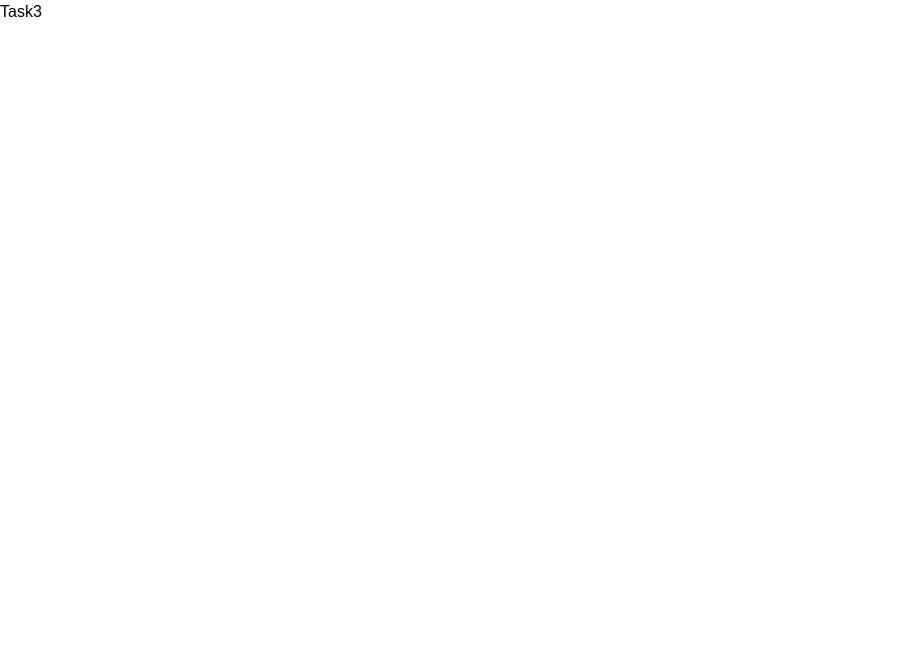
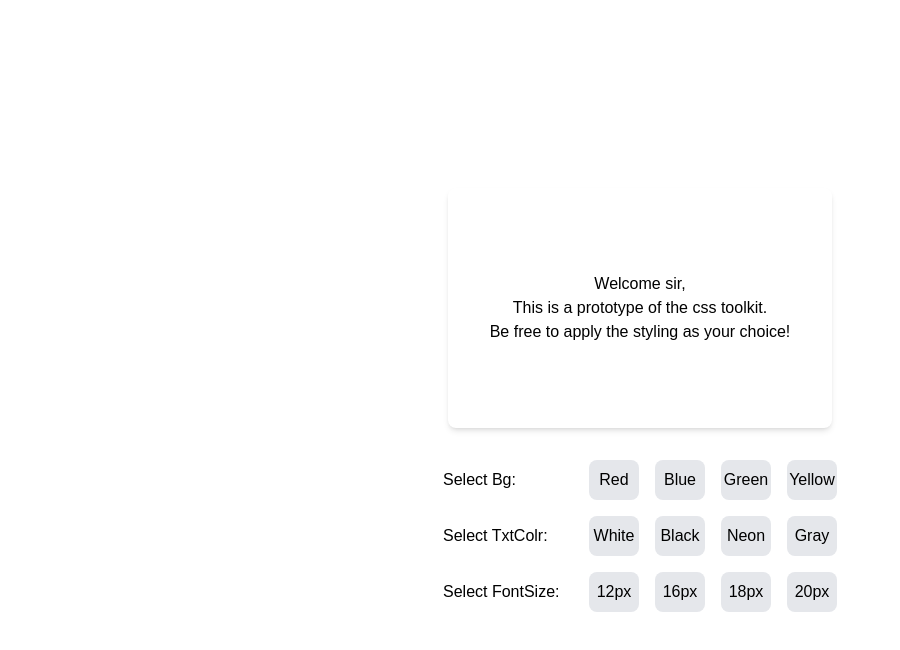
Before and after one commit to Soham-Ambekar/React-Study-A25-batch, a React (Vite) app: page / in a window 1280 px wide. Shown: the top 650 px of the page, without its empty margins (0-900 px from the left). Built offline with nearby package versions, Linux system fonts and the light colour scheme.

Commit message:
Css Apply kit

```diff
--- a/src/components/UseReducer/Tasks/Task3.jsx
+++ b/src/components/UseReducer/Tasks/Task3.jsx
@@ -1,9 +1,91 @@
-import React from 'react'
+import React, { useReducer } from 'react'
 
 const Task3 = () => {
+  let initial = {
+    background: "white",
+    fontSize: "16px",
+    color: "black"
+  }
+
+  let reducer = (state, action)=>{
+    switch (action.prop) {
+      case "background":
+       return {...state, background: action.value}
+        break;
+      case "color":
+       return {...state, color: action.value}
+        break;
+      case "fontSize":
+       return {...state, fontSize: action.value}
+        break;
+
+      default:
+        break;
+    }
+  }
+
+  let [state, dispatch] = useReducer(reducer,initial)
+
+
 
   return (
-    <div>Task3</div>
+
+    <>
+<div className="flex justify-center items-center h-screen">
+
+  <div className="flex flex-col items-center gap-8 p-8">
+
+    <div
+      style={{
+        background: state.background,
+        fontSize: state.fontSize,
+        color: state.color,
+      }}
+      className="flex items-center justify-center text-center h-[30vh] w-[30vw] p-4 rounded-lg shadow-md"
+    >
+      Welcome sir, <br />
+      This is a prototype of the css toolkit. <br />
+      Be free to apply the styling as your choice!
+    </div>
+
+    <div className="flex flex-col gap-4">
+
+      <div className="flex items-center gap-4">
+        <span className="w-[130px] font-medium">Select Bg:</span>
+        <div className="flex gap-4">
+          <button onClick={() => dispatch({ prop: "background", value: "Red" })} className="bg-gray-200 px-4 py-2 rounded-lg h-10 w-[50px] hover:bg-red-500 hover:scale-110 transition duration-200">Red</button>
+          <button onClick={() => dispatch({ prop: "background", value: "Blue" })} className="bg-gray-200 px-4 py-2 rounded-lg h-10 w-[50px] hover:bg-blue-600 hover:scale-110 transition duration-200 ">Blue</button>
+          <button onClick={() => dispatch({ prop: "background", value: "Green" })} className="bg-gray-200 px-4 py-2 rounded-lg h-10 w-[50px] hover:bg-green-600 hover:scale-110 transition duration-200">Green</button>
+          <button onClick={() => dispatch({ prop: "background", value: "Yellow" })} className="bg-gray-200 px-4 py-2 rounded-lg h-10 w-[50px] hover:bg-yellow-300 hover:scale-110 transition duration-200">Yellow</button>
+        </div>
+      </div>
+
+      <div className="flex items-center gap-4">
+        <span className="w-[130px] font-medium">Select TxtColr:</span>
+        <div className="flex gap-4">
+          <button onClick={() => dispatch({ prop: "color", value: "White" })} className="bg-gray-200 px-4 py-2 rounded-lg h-10 w-[50px] hover:bg-white hover:scale-110 transition duration-200">White</button>
+          <button onClick={() => dispatch({ prop: "color", value: "Black" })} className="bg-gray-200 px-4 py-2 rounded-lg h-10 w-[50px] hover:bg-black hover:text-amber-50 hover:scale-110 transition duration-200">Black</button>
+          <button onClick={() => dispatch({ prop: "color", value: "GreenYellow" })} className="bg-gray-200 px-4 py-2 rounded-lg h-10 w-[50px] hover:bg-amber-200 hover:scale-110 transition duration-200">Neon</button>
+          <button onClick={() => dispatch({ prop: "color", value: "Gray" })} className="bg-gray-200 px-4 py-2 rounded-lg h-10 w-[50px] hover:bg-gray-300 hover:scale-110 transition duration-200">Gray</button>
+        </div>
+      </div>
+
+      <div className="flex items-center gap-4">
+        <span className="w-[130px] font-medium">Select FontSize:</span>
+        <div className="flex gap-4">
+          <button onClick={() => dispatch({ prop: "fontSize", value: "12px" })} className="bg-gray-200 px-4 py-2 rounded-lg h-10 w-[50px]">12px</button>
+          <button onClick={() => dispatch({ prop: "fontSize", value: "16px" })} className="bg-gray-200 px-4 py-2 rounded-lg h-10 w-[50px]">16px</button>
+          <button onClick={() => dispatch({ prop: "fontSize", value: "18px" })} className="bg-gray-200 px-4 py-2 rounded-lg h-10 w-[50px]">18px</button>
+          <button onClick={() => dispatch({ prop: "fontSize", value: "20px" })} className="bg-gray-200 px-4 py-2 rounded-lg h-10 w-[50px]">20px</button>
+        </div>
+      </div>
+
+    </div>
+  </div>
+
+</div>
+
+    </>
   )
 }
 
```
